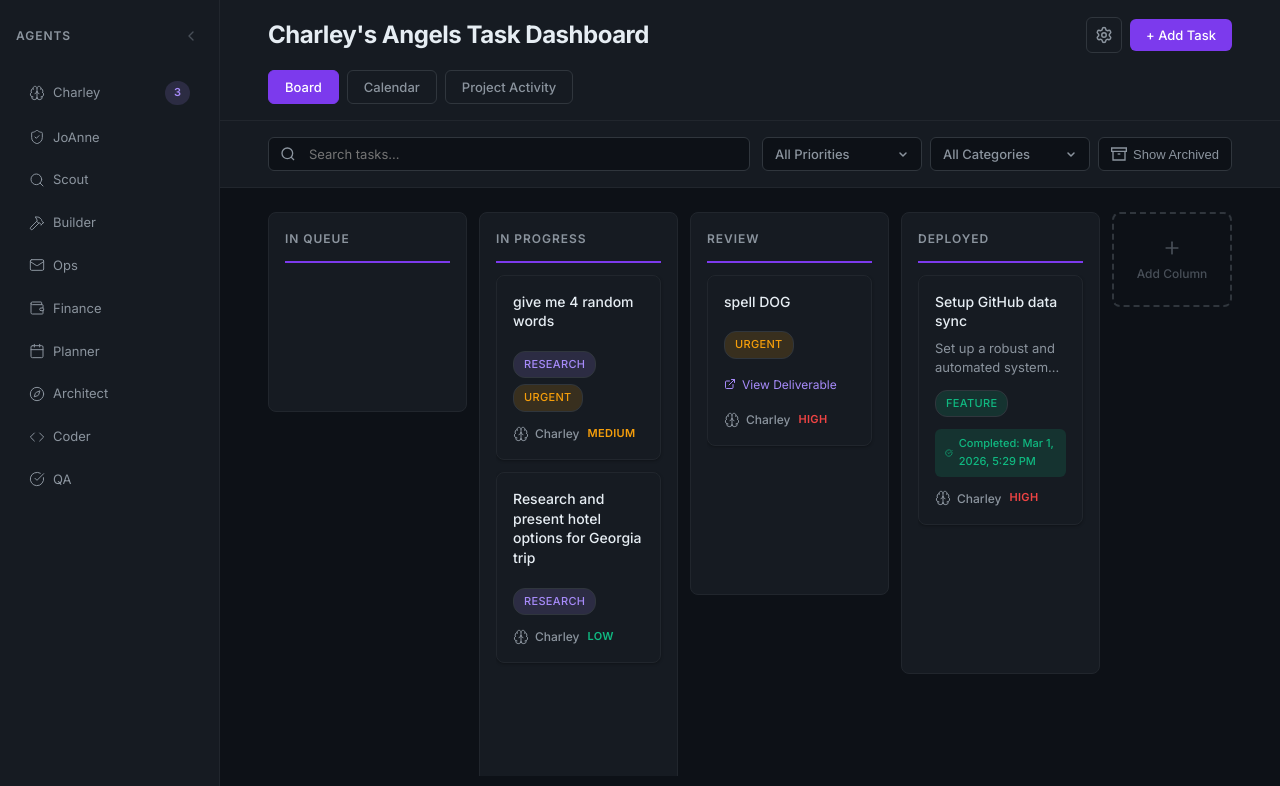
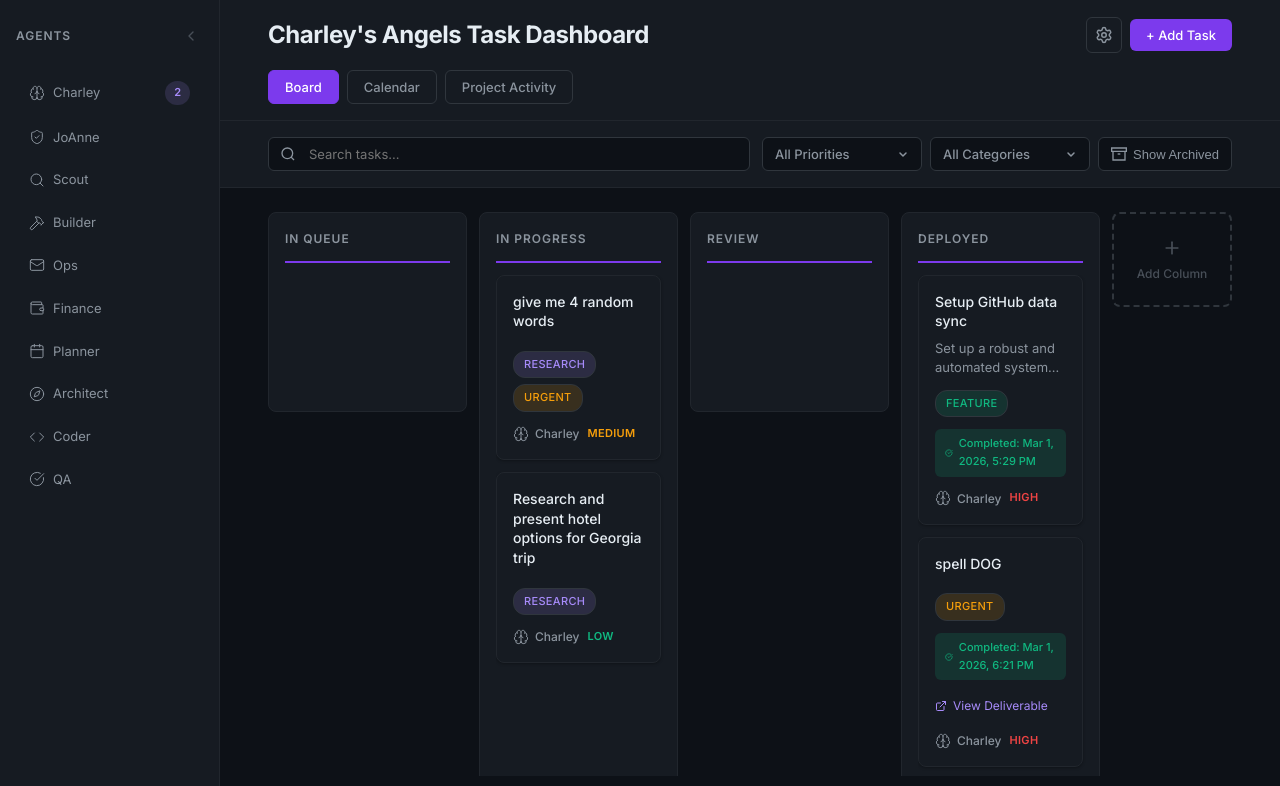
Before and after one commit to ch-kuntzi/charleys-angels, a React (Vite) app: page / in a window 1280 px wide. Shown: the top 786 px of the page. Built offline with nearby package versions, Linux system fonts and the light colour scheme.

Commit message:
Fix dropdown clipping: modal-body overflow visible

```diff
--- a/public/data/tasks.json
+++ b/public/data/tasks.json
@@ -186,7 +186,7 @@
         ],
         "reviewLink": "https://notebooklm.google.com/notebook/857e95fd-4f8c-4a0a-a48d-83867f22ff48",
         "archived": false,
-        "completedAt": null,
+        "completedAt": "2026-03-01T18:21:23.305Z",
         "deliveryMethod": "notebook",
         "thinkingLevel": "quick"
       }
@@ -208,15 +208,14 @@
       "column-3": {
         "id": "column-3",
         "title": "Review",
-        "taskIds": [
-          "task-1772387660652"
-        ]
+        "taskIds": []
       },
       "column-4": {
         "id": "column-4",
         "title": "Deployed",
         "taskIds": [
-          "task-1772384091510"
+          "task-1772384091510",
+          "task-1772387660652"
         ]
       }
     },
--- a/src/components/TaskDetailModal.css
+++ b/src/components/TaskDetailModal.css
@@ -81,7 +81,8 @@
 .modal-body {
   display: flex;
   flex-grow: 1;
-  overflow: hidden;
+  overflow: visible;
+  min-height: 0;
 }
 
 .modal-main {
```
